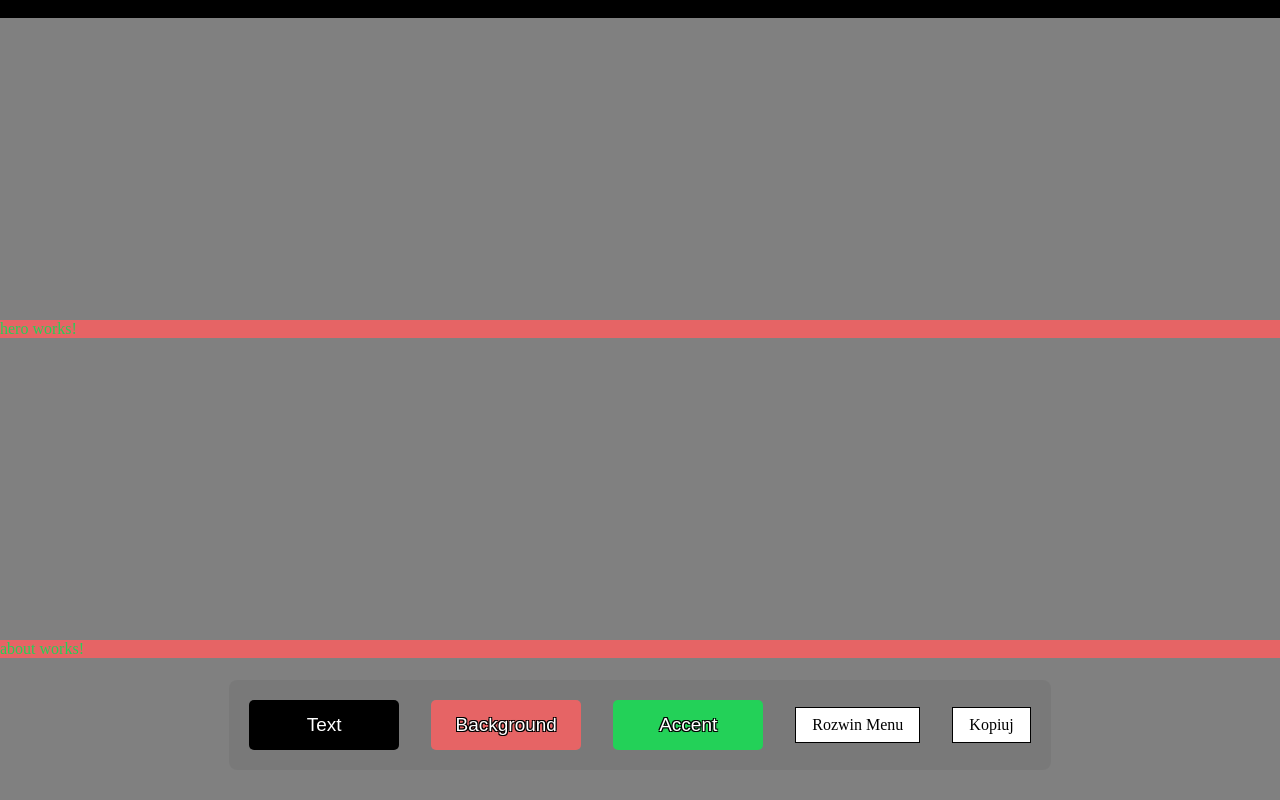
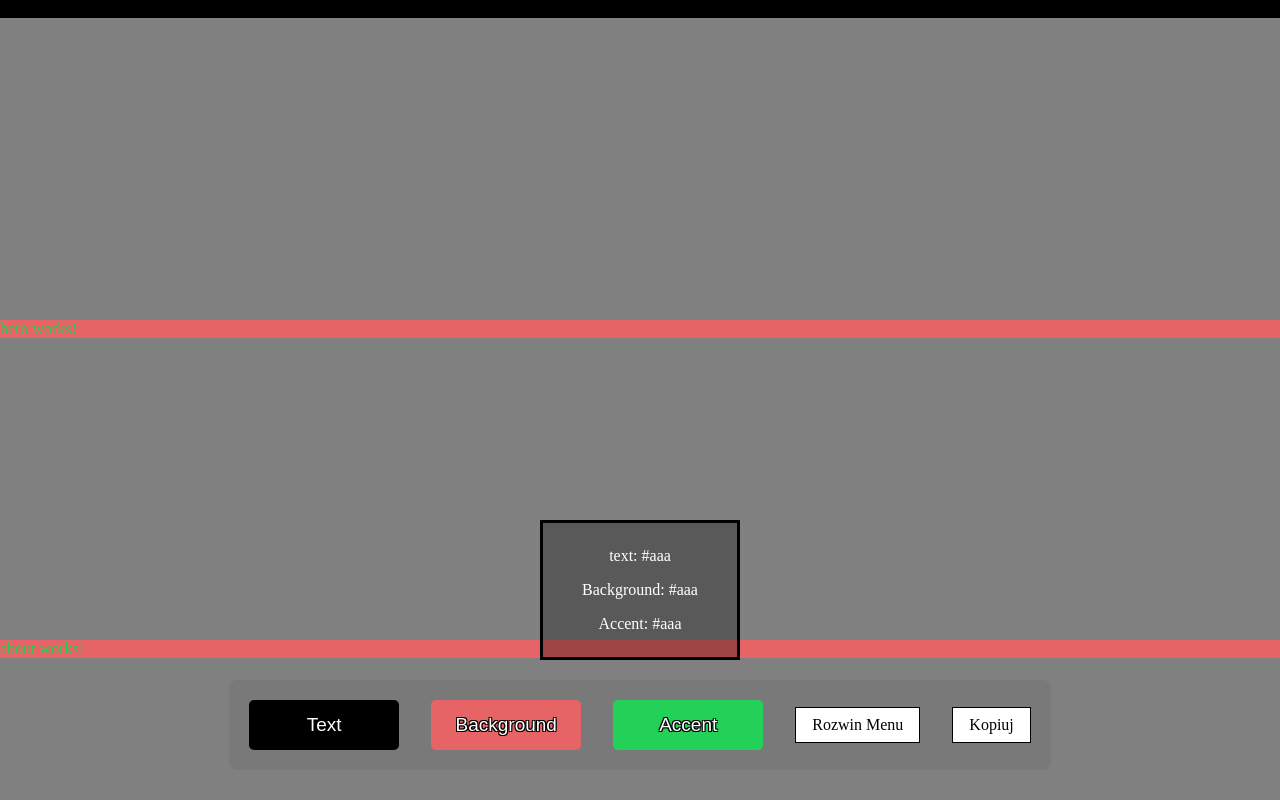
Before and after one commit to Lexsak/angular-learning, an Angular app: page / in a window 1280 px wide. Shown: the top 800 px of the page. Built offline with nearby package versions, Linux system fonts and the light colour scheme.

Commit message:
html and css copyContainer

```diff
--- a/src/app/app.component.ts
+++ b/src/app/app.component.ts
@@ -8,5 +8,5 @@ import { Component, Output } from '@angular/core';
 export class AppComponent {
   title = 'angular-learning';
 
-  isColorCopy: boolean = false
+  isColorCopy: boolean = true
 }
--- a/src/app/layouts/copy-color/copy-color.component.css
+++ b/src/app/layouts/copy-color/copy-color.component.css
@@ -0,0 +1,12 @@
+.copyContainer{
+    width: 200px;
+    height: auto;
+    margin-right: auto;
+    margin-left: auto;
+    background-color: rgba(0, 0, 0, 0.3);
+    border: 3px solid black;
+    padding: 24px;
+    display: flex;
+    flex-direction: column;
+    gap: 1rem;
+}
--- a/src/app/layouts/copy-color/copy-color.component.html
+++ b/src/app/layouts/copy-color/copy-color.component.html
@@ -1 +1,5 @@
-<p>copy-color works!</p>
+<div class="copyContainer">
+  <p>text: #aaa</p>
+  <p>Background: #aaa</p>
+  <p>Accent: #aaa</p>
+</div>
```
